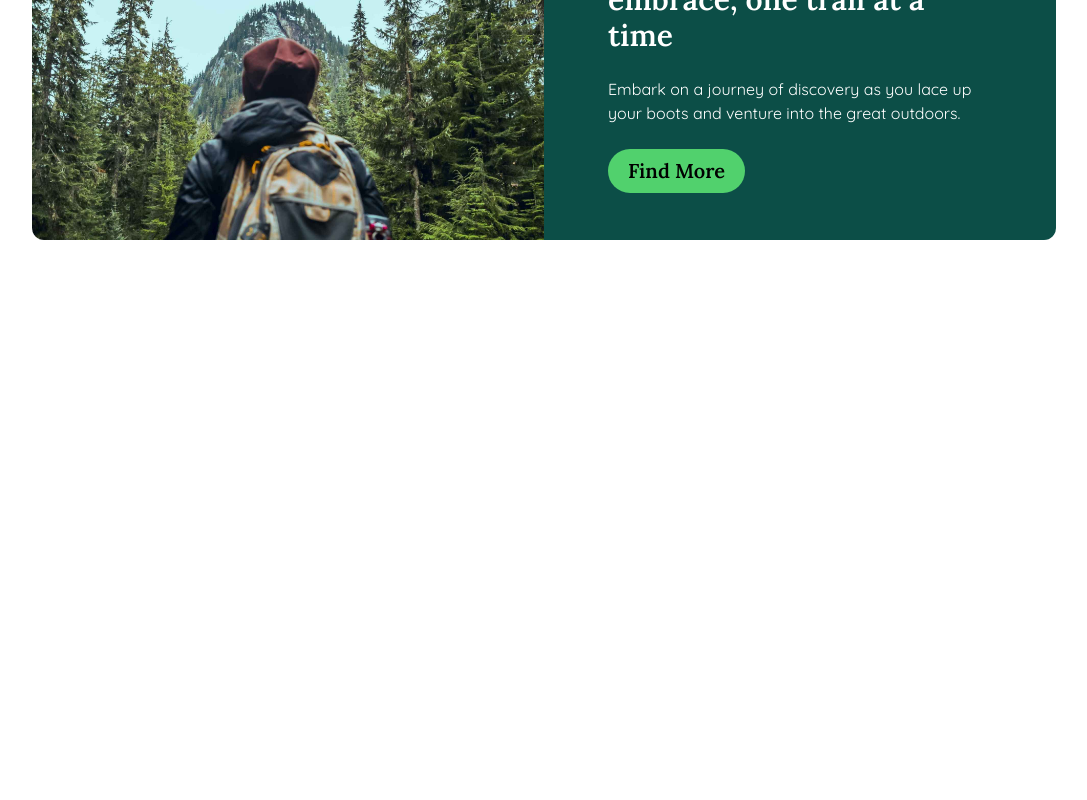
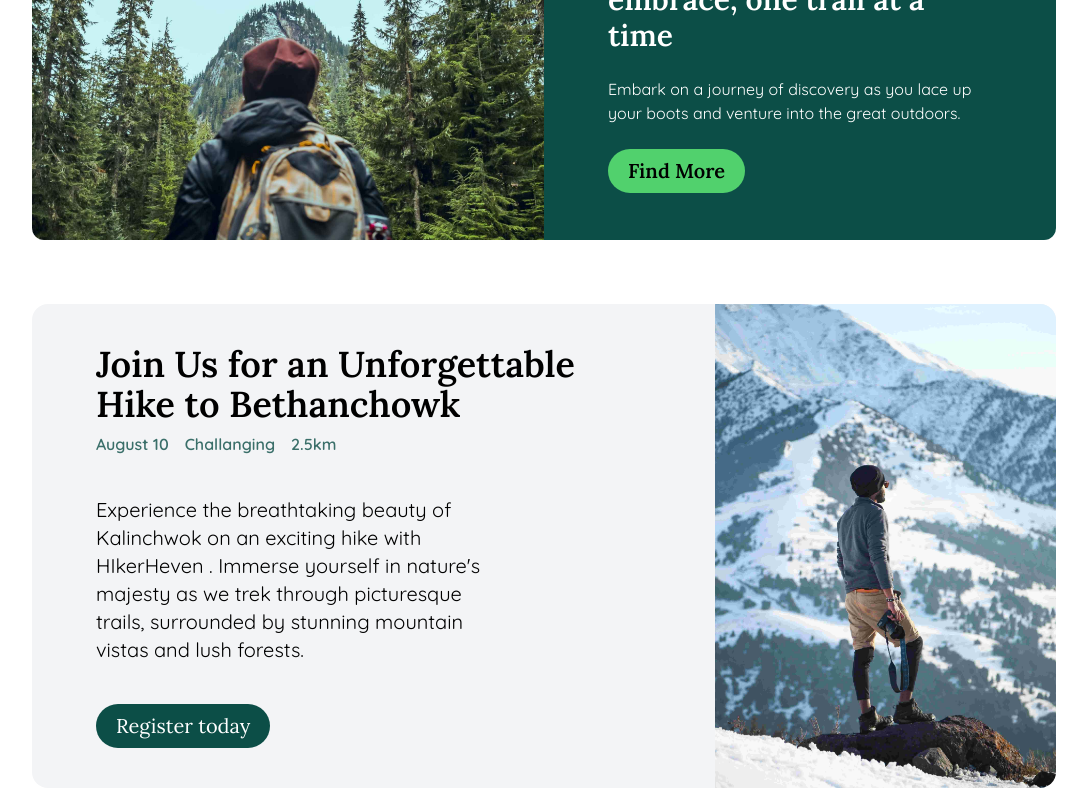
Before and after one commit to sunilshrestha07/HikerHeven, a React (Vite) app in the folder client/: page / in a window 1280 px wide. Shown: the part 1545-2345 px from the top of the page, without its empty margins (96-1183 px from the left). Before the commit the page ends 1797 px from the top, so only its background shows below. Built offline with nearby package versions, Linux system fonts and the light colour scheme.

Commit message:
announcemwnt page

```diff
--- a/client/src/App.tsx
+++ b/client/src/App.tsx
@@ -6,6 +6,7 @@ import About from "./pages/About"
 import Saved from "./pages/Saved"
 import AboutHike from "./pages/AboutHike"
 import HikesPage from "./pages/HikesPage"
+import Register from "./pages/Register"
 
 function App() {
 
@@ -20,6 +21,7 @@ function App() {
             <Route path ="/saved" element={<Saved/>}/>
             <Route path ="/aboutHike" element={<AboutHike/>}/>
             <Route path="/level/:level" element={<HikesPage/>}/>
+            <Route path="/register" element={<Register/>}/>
           </Routes>
       </BrowserRouter>
     </>
--- /dev/null
+++ b/client/src/components/Announcement.tsx
@@ -0,0 +1,35 @@
+import { Link } from "react-router-dom";
+
+
+export default function Announcement() {
+  return (
+    <>
+        <div className="">
+            <div className="grid  sm:grid-rows-none sm:grid-cols-3 bg-gray-100 rounded-2xl  overflow-hidden">
+                <div className="  sm:col-span-2 px-5 lg:px-16 py-5 lg:py-10 order-2 sm:order-1 ">
+                    <div className=" flex flex-col gap-5 xl:gap-10 ">
+                        <div className="flex flex-col gap-2">
+                            <p className="font-Lora text-2xl xl:text-4xl font-semibold">Join Us for an Unforgettable Hike to Bethanchowk</p>
+                            <div className=" font-Quicksand text-sm lg:text-base flex gap-3 xl:gap-4 opacity-80 font-semibold text-darkGreen">
+                                <p>August 10</p>
+                                <p>Challanging</p>
+                                <p>2.5km</p>
+                            </div>
+                        </div>
+                        <div className=" flex flex-col justify-center items-start gap-5 xl:gap-10 xl:w-3/4">
+                            <p className=" font-Quicksand text-sm sm:text-sm xl:text-xl">Experience the breathtaking beauty of Kalinchwok on an exciting hike with HIkerHeven . Immerse yourself in nature's majesty as we trek through picturesque trails, surrounded by stunning mountain vistas and lush forests.</p>
+                            <Link to='/register'>
+                                <button className=" bg-darkGreen font-Lora text-base xl:text-xl px-5 py-2 rounded-full text-white hover:text-black ">Register today</button>
+                            </Link>
+                        </div>
+                    </div>
+                </div>
+                <div className=" col-span-1 order-1 sm:order-2 ">
+                    <img className=" h-full aspect-video sm:w-full sm:aspect-[6/7] object-cover object-center" src="/crouselImage/announcement.jpg" alt="" />
+                </div>
+
+            </div>
+        </div>
+    </>
+  )
+}
--- a/client/src/components/Crousel.tsx
+++ b/client/src/components/Crousel.tsx
@@ -1,8 +1,19 @@
-import React, { useState } from 'react';
+import React, { useEffect, useState } from 'react';
 import { Carousel } from 'react-responsive-carousel';
 import "react-responsive-carousel/lib/styles/carousel.min.css";
 
 export default function Crousel() {
+  //not shoiwng the indicator of the crousel if the screen is smaller than 640 px
+  const [isSmallScreen, setIsSmallScreen] = useState<boolean>(false);
+    useEffect(() => {
+        const handleResize = () => {
+            setIsSmallScreen(window.innerWidth < 640);
+        };
+
+        handleResize();
+        window.addEventListener("resize", handleResize);
+        return () => window.removeEventListener("resize", handleResize);
+    }, []);
 
   const [serachedHike, setSerachedHike] = useState<String>();
   const handelSearch = (e:React.ChangeEvent<HTMLInputElement>) =>{
@@ -29,6 +40,7 @@ export default function Crousel() {
             infiniteLoop={true}
             autoPlay={true}
             interval={3000}
+            showIndicators={!isSmallScreen}
           >
             {crouselImages.map((item, index) => (
               <div className="h-full w-full overflow-hidden bg-no-repeat " key={index}>
--- a/client/src/components/FindMore.tsx
+++ b/client/src/components/FindMore.tsx
@@ -14,7 +14,7 @@ export default function FindMore() {
                             alt="Nature trail"
                         />
                     </div>
-                    <div className="row-span-1 sm:col-span-1 bg-darkGreen w-full h-full px-6 py-3 lg:px-16 lg:py-5 flex flex-col gap-4 sm:gap-6 justify-center items-start">
+                    <div className="row-span-1 sm:col-span-1 bg-darkGreen w-full h-full px-6 py-3 xl:px-16 lg:py-5 flex flex-col gap-4 sm:gap-6 justify-center items-start">
                         <div className="font-Lora text-2xl sm:text-xl lg:text-3xl font-semibold text-white">
                             <p>Step into nature's embrace, one trail at a time</p>
                         </div>
--- a/client/src/pages/Home.tsx
+++ b/client/src/pages/Home.tsx
@@ -1,3 +1,4 @@
+import Announcement from "../components/Announcement"
 import Crousel from "../components/Crousel"
 import Favorites from "../components/Favorites"
 import FindMore from "../components/FindMore"
@@ -21,6 +22,9 @@ export default function Home() {
           <div className={paddingSize}>
             <FindMore/>
           </div>
+          <div className={paddingSize}>
+            <Announcement/>
+          </div>
         </div>
       </div>
     </div>
--- /dev/null
+++ b/client/src/pages/Register.tsx
@@ -0,0 +1,5 @@
+export default function Register() {
+  return (
+    <div>Register</div>
+  )
+}
```
Also changed, not shown: client/public/crouselImage/announcement.jpg (added).
